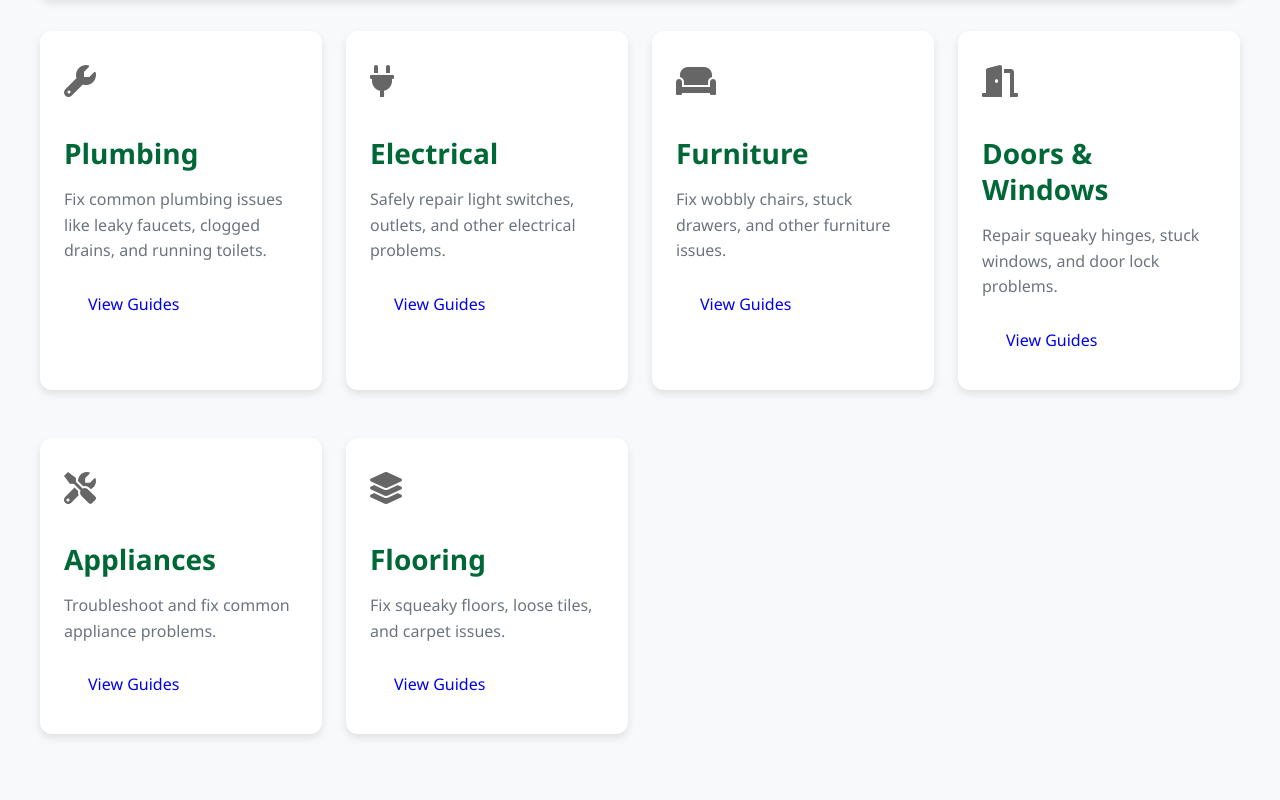
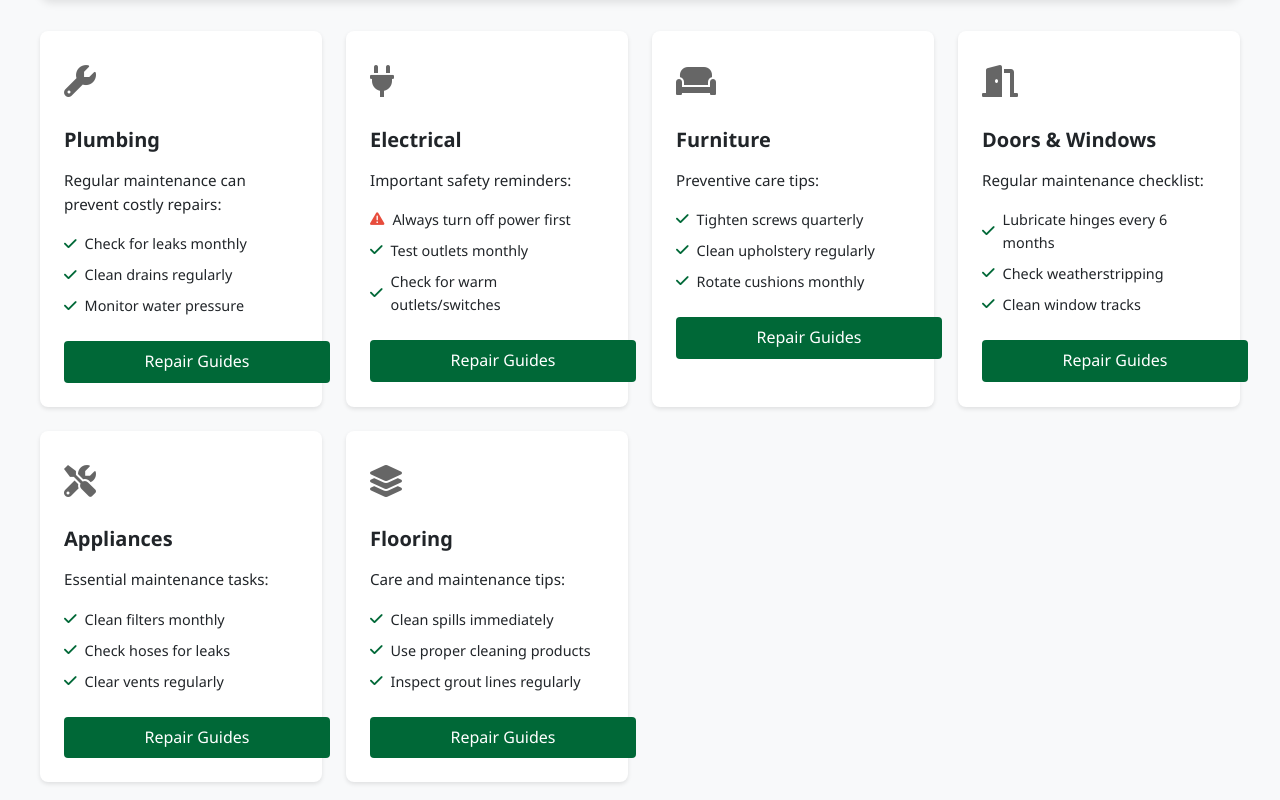
Before and after one commit to ShaliniBalaram/fixbuddy, a website: page index.html in a window 1280 px wide. Shown: the part 420-1220 px from the top of the page. Drawn offline with Linux system fonts and the light colour scheme.

Commit message:
Enhanced category cards with maintenance tips
- Added maintenance tips and important information to each category
- Updated styling for maintenance tips lists
- Improved category card layout and hover effects
- Changed 'View Guides' to 'Repair Guides' for clarity

```diff
--- a/index.html
+++ b/index.html
@@ -120,8 +120,13 @@
                         <i class="fas fa-wrench"></i>
                     </div>
                     <h3>Plumbing</h3>
-                    <p>Fix common plumbing issues like leaky faucets, clogged drains, and running toilets.</p>
-                    <a href="pages/plumbing/leaky-faucet.html" class="btn">View Guides</a>
+                    <p>Regular maintenance can prevent costly repairs:</p>
+                    <ul class="maintenance-tips">
+                        <li><i class="fas fa-check"></i> Check for leaks monthly</li>
+                        <li><i class="fas fa-check"></i> Clean drains regularly</li>
+                        <li><i class="fas fa-check"></i> Monitor water pressure</li>
+                    </ul>
+                    <a href="pages/plumbing/leaky-faucet.html" class="btn">Repair Guides</a>
                 </div>
 
                 <!-- Electrical Category -->
@@ -130,8 +135,13 @@
                         <i class="fas fa-plug"></i>
                     </div>
                     <h3>Electrical</h3>
-                    <p>Safely repair light switches, outlets, and other electrical problems.</p>
-                    <a href="pages/electrical/light-switch.html" class="btn">View Guides</a>
+                    <p>Important safety reminders:</p>
+                    <ul class="maintenance-tips">
+                        <li><i class="fas fa-exclamation-triangle"></i> Always turn off power first</li>
+                        <li><i class="fas fa-check"></i> Test outlets monthly</li>
+                        <li><i class="fas fa-check"></i> Check for warm outlets/switches</li>
+                    </ul>
+                    <a href="pages/electrical/light-switch.html" class="btn">Repair Guides</a>
                 </div>
 
                 <!-- Furniture Category -->
@@ -140,8 +150,13 @@
                         <i class="fas fa-couch"></i>
                     </div>
                     <h3>Furniture</h3>
-                    <p>Fix wobbly chairs, stuck drawers, and other furniture issues.</p>
-                    <a href="pages/furniture/wobbly-table.html" class="btn">View Guides</a>
+                    <p>Preventive care tips:</p>
+                    <ul class="maintenance-tips">
+                        <li><i class="fas fa-check"></i> Tighten screws quarterly</li>
+                        <li><i class="fas fa-check"></i> Clean upholstery regularly</li>
+                        <li><i class="fas fa-check"></i> Rotate cushions monthly</li>
+                    </ul>
+                    <a href="pages/furniture/wobbly-table.html" class="btn">Repair Guides</a>
                 </div>
 
                 <!-- Doors & Windows Category -->
@@ -150,8 +165,13 @@
                         <i class="fas fa-door-open"></i>
                     </div>
                     <h3>Doors & Windows</h3>
-                    <p>Repair squeaky hinges, stuck windows, and door lock problems.</p>
-                    <a href="pages/doors/squeaky-hinge.html" class="btn">View Guides</a>
+                    <p>Regular maintenance checklist:</p>
+                    <ul class="maintenance-tips">
+                        <li><i class="fas fa-check"></i> Lubricate hinges every 6 months</li>
+                        <li><i class="fas fa-check"></i> Check weatherstripping</li>
+                        <li><i class="fas fa-check"></i> Clean window tracks</li>
+                    </ul>
+                    <a href="pages/doors/squeaky-hinge.html" class="btn">Repair Guides</a>
                 </div>
 
                 <!-- Appliances Category -->
@@ -160,8 +180,13 @@
                         <i class="fas fa-tools"></i>
                     </div>
                     <h3>Appliances</h3>
-                    <p>Troubleshoot and fix common appliance problems.</p>
-                    <a href="pages/appliances/washer-repair.html" class="btn">View Guides</a>
+                    <p>Essential maintenance tasks:</p>
+                    <ul class="maintenance-tips">
+                        <li><i class="fas fa-check"></i> Clean filters monthly</li>
+                        <li><i class="fas fa-check"></i> Check hoses for leaks</li>
+                        <li><i class="fas fa-check"></i> Clear vents regularly</li>
+                    </ul>
+                    <a href="pages/appliances/washer-repair.html" class="btn">Repair Guides</a>
                 </div>
 
                 <!-- Flooring Category -->
@@ -170,8 +195,13 @@
                         <i class="fas fa-layer-group"></i>
                     </div>
                     <h3>Flooring</h3>
-                    <p>Fix squeaky floors, loose tiles, and carpet issues.</p>
-                    <a href="pages/flooring/general-repairs.html" class="btn">View Guides</a>
+                    <p>Care and maintenance tips:</p>
+                    <ul class="maintenance-tips">
+                        <li><i class="fas fa-check"></i> Clean spills immediately</li>
+                        <li><i class="fas fa-check"></i> Use proper cleaning products</li>
+                        <li><i class="fas fa-check"></i> Inspect grout lines regularly</li>
+                    </ul>
+                    <a href="pages/flooring/general-repairs.html" class="btn">Repair Guides</a>
                 </div>
             </div>
         </section>
--- a/styles/main.css
+++ b/styles/main.css
@@ -137,23 +137,34 @@ body {
 }
 
 .category-card {
-    background-color: var(--bg-primary);
-    border-radius: var(--radius-md);
+    background: #ffffff;
+    border-radius: 8px;
     padding: 1.5rem;
-    margin-bottom: 1.5rem;
+    box-shadow: 0 2px 4px rgba(0,0,0,0.1);
     transition: transform 0.3s ease, box-shadow 0.3s ease;
-    box-shadow: var(--shadow-md);
 }
 
 .category-card:hover {
     transform: translateY(-5px);
-    box-shadow: var(--shadow-lg);
+    box-shadow: 0 4px 8px rgba(0,0,0,0.15);
 }
 
 .category-icon {
     font-size: 2rem;
     color: var(--primary-color);
     margin-bottom: 1rem;
+}
+
+.category-card h3 {
+    color: var(--text-dark);
+    margin-bottom: 0.5rem;
+    font-size: 1.25rem;
+}
+
+.category-card p {
+    color: var(--text-muted);
+    margin-bottom: 1rem;
+    font-size: 0.95rem;
 }
 
 /* Grid Layout */
@@ -191,11 +202,18 @@ body {
 /* Buttons */
 .btn {
     display: inline-block;
-    padding: 0.75rem 1.5rem;
-    border-radius: var(--radius-sm);
+    padding: 0.5rem 1rem;
+    background-color: var(--primary-color);
+    color: white;
     text-decoration: none;
-    transition: all 0.3s ease;
-    font-weight: 500;
+    border-radius: 4px;
+    transition: background-color 0.3s ease;
+    text-align: center;
+    width: 100%;
+}
+
+.btn:hover {
+    background-color: var(--primary-dark);
 }
 
 .btn-primary {
@@ -1341,3 +1359,27 @@ p {
         display: block;
     }
 }
+
+/* Maintenance Tips Styling */
+.maintenance-tips {
+    list-style: none;
+    padding: 0;
+    margin: 0 0 1.5rem 0;
+}
+
+.maintenance-tips li {
+    display: flex;
+    align-items: center;
+    margin-bottom: 0.5rem;
+    color: var(--text-dark);
+    font-size: 0.9rem;
+}
+
+.maintenance-tips li i {
+    margin-right: 0.5rem;
+    color: var(--primary-color);
+}
+
+.maintenance-tips li i.fa-exclamation-triangle {
+    color: #e74c3c;
+}
```
